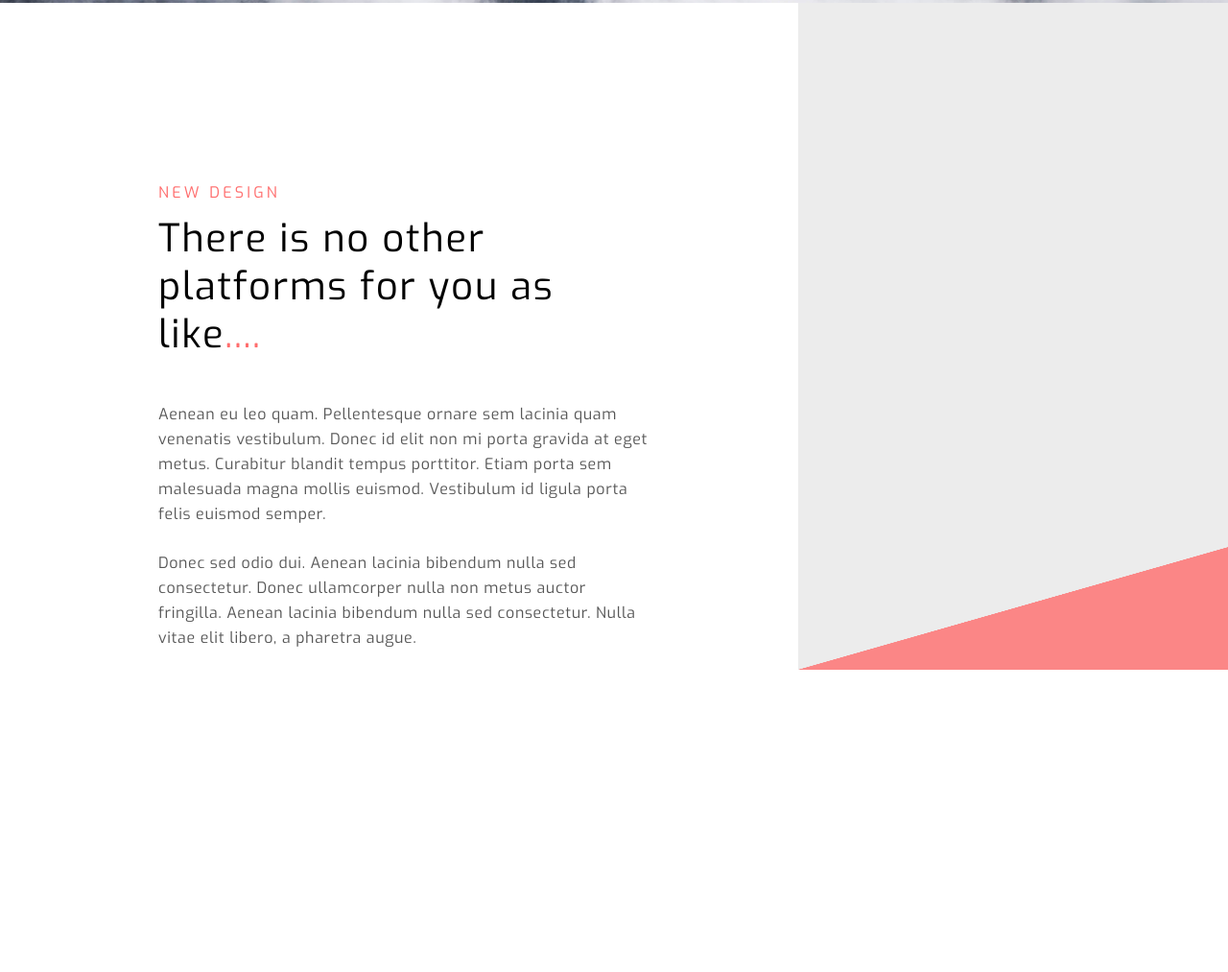
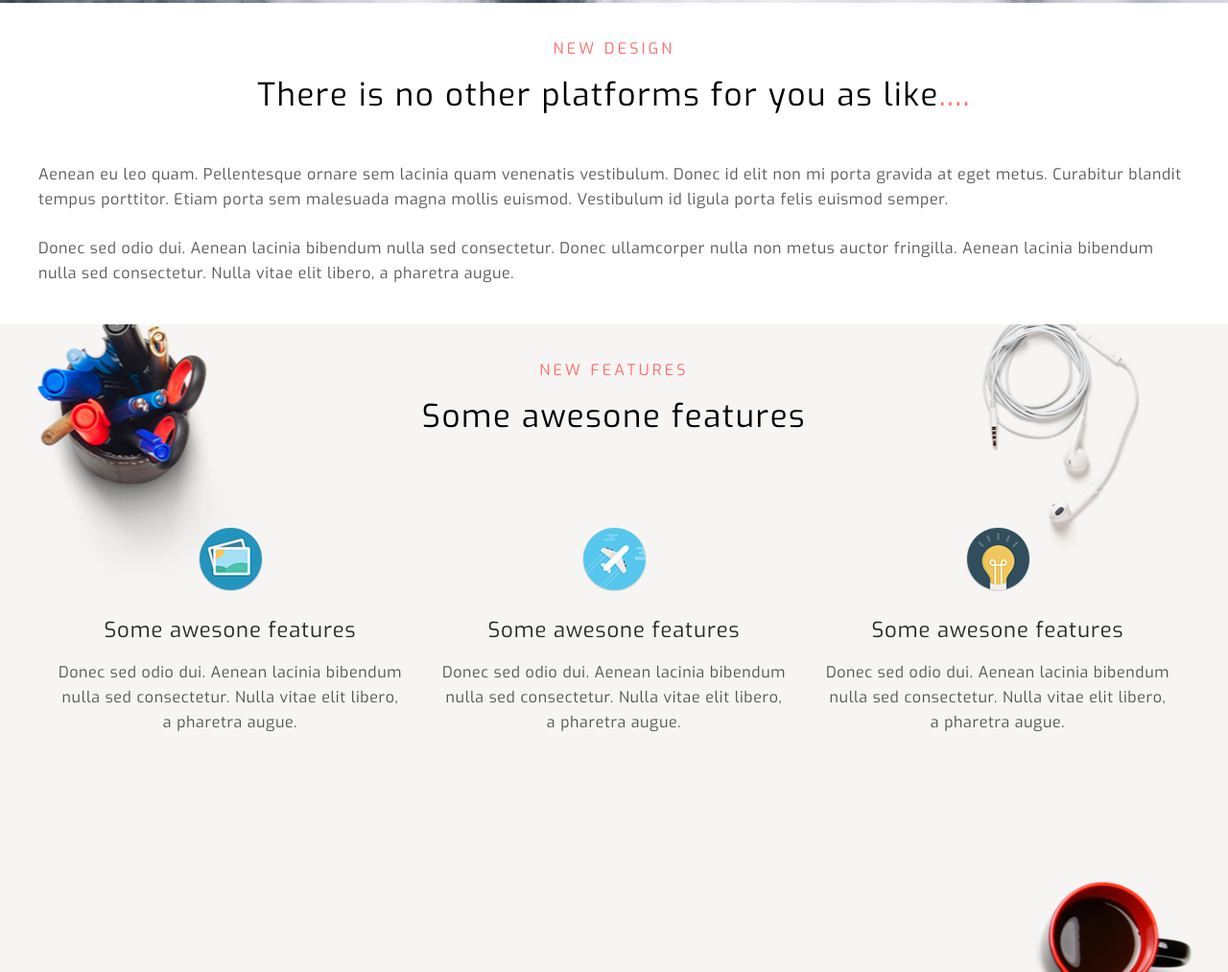
Before and after one commit to legion91/Portfolio, a website: page index.html in a window 1280 px wide. Shown: the part 807-1820 px from the top of the page at 96% size. Before the commit the page ends 1505 px from the top, so only its background shows below. Drawn offline with nearby package versions, Linux system fonts and the light colour scheme.

Commit message:
-restore section

```diff
--- a/index.html
+++ b/index.html
@@ -5,8 +5,11 @@
   <meta name="viewport"
         content="width=device-width, user-scalable=no, initial-scale=1.0, maximum-scale=1.0, minimum-scale=1.0">
   <meta http-equiv="X-UA-Compatible" content="ie=edge">
-  <link rel="stylesheet" href="build/css/main.css">
-  <link rel="shortcut icon" type='image/x-icon' href="build/img/favicon.ico">
+    <link rel="stylesheet" href="build/css/main.css">
+    <link rel="shortcut icon" type='image/x-icon' href="build/img/favicon.ico">
+    <script src="https://cdn.jsdelivr.net/npm/jquery@3.4.1/dist/jquery.min.js"></script>
+    <link rel="stylesheet" href="https://cdn.jsdelivr.net/gh/fancyapps/fancybox@3.5.7/dist/jquery.fancybox.min.css"/>
+    <script src="https://cdn.jsdelivr.net/gh/fancyapps/fancybox@3.5.7/dist/jquery.fancybox.min.js"></script>
   <title>Start Ex</title>
 </head>
 <body>
@@ -14,7 +17,7 @@
   <header class="hero">
       <div class="hero__block">
           <h1 class="hero__block-heading">There is no other platforms for you as like</h1>
-          <img class="hero__block-button-play" src="build/img/play.png" alt="play">
+          <a data-fancybox href="https://www.youtube.com/watch?v=gjfBw_3D15U" data-width="1280" data-height="720"><img class="hero__block-button-play" src="build/img/play.svg" alt="play" title="WATCH ME"></a>
           <button class="hero__block-button-try-now">Try now</button>
           <p class="hero__block-note">* No need to add cards details</p>
       </div>
@@ -26,7 +29,7 @@
           <div class="design__left-box">
               <h4 class="design__sub-heading sub-heading">NEW DESIGN</h4>
               <h2 class="design__heading heading">There is no other platforms for you as like<span>....</span></h2>
-              <p class="design__description description child">Aenean eu leo quam. Pellentesque ornare sem lacinia quam venenatis vestibulum. Donec id elit non mi porta gravida at eget metus. Curabitur blandit tempus porttitor. Etiam porta sem malesuada magna mollis euismod. Vestibulum id ligula porta felis euismod semper.</p>
+              <p class="design__description description">Aenean eu leo quam. Pellentesque ornare sem lacinia quam venenatis vestibulum. Donec id elit non mi porta gravida at eget metus. Curabitur blandit tempus porttitor. Etiam porta sem malesuada magna mollis euismod. Vestibulum id ligula porta felis euismod semper.</p>
               <p class="design__description description"> Donec sed odio dui. Aenean lacinia bibendum nulla sed consectetur. Donec ullamcorper nulla non metus auctor fringilla. Aenean lacinia bibendum nulla sed consectetur. Nulla vitae elit libero, a pharetra augue.</p>
           </div>
           <div class="design__right-box">
@@ -34,8 +37,26 @@
           </div>
       </section>
 
-      <section>
-
+      <section class="awesone-features">
+          <h4 class="awesone-features__sub-heading sub-heading">NEW FEATURES</h4>
+          <h2 class="awesone-features__heading heading">Some awesone features</h2>
+          <div class="awesone-features__column">
+              <div class="awesone-features__card">
+                  <img class="awesone-features__cardbg" src="build/img/photos.png" alt="photos">
+                  <h5 class="awesone-features__card-title">Some awesone features</h5>
+                  <p class="description">Donec sed odio dui. Aenean lacinia bibendum nulla sed consectetur. Nulla vitae elit libero, a pharetra augue.</p>
+              </div>
+              <div class="awesone-features__card">
+                  <img class="awesone-features__cardbg" src="build/img/airplane.png" alt="airplane">
+                  <h5 class="awesone-features__card-title">Some awesone features</h5>
+                  <p class="description">Donec sed odio dui. Aenean lacinia bibendum nulla sed consectetur. Nulla vitae elit libero, a pharetra augue.</p>
+              </div>
+              <div class="awesone-features__card">
+                  <img class="awesone-features__cardbg" src="build/img/bulb.png" alt="bulb">
+                  <h5 class="awesone-features__card-title">Some awesone features</h5>
+                  <p class="description">Donec sed odio dui. Aenean lacinia bibendum nulla sed consectetur. Nulla vitae elit libero, a pharetra augue.</p>
+              </div>
+          </div>
       </section>
 
       <section>
@@ -60,5 +81,8 @@
 
   </footer>
 
+  <script src="js/._jquery.js"></script>
+  <script src="youtuber/._youtuber.js"></script>
+
 </body>
 </html>
--- /dev/null
+++ b/src/css/awesone-features.scss
@@ -0,0 +1,100 @@
+.awesone-features {
+  width: 100%;
+  min-height: 675px;
+  background-image: url(../img/background-awesone.png);
+  background-position: center;
+  background-repeat: no-repeat;
+  background-size: cover;
+  display: flex;
+  text-align: center;
+  flex-direction: column;
+  padding-top: 140px;
+
+  @include media-query($tablet) {
+    width: 100%;
+    padding: 40px;
+  }
+
+  @include media-query($small) {
+    padding: 20px;
+  }
+}
+
+.awesone-features__sub-heading {
+  margin-bottom: 15px;
+}
+
+.awesone-features__heading {
+  margin-bottom: 90px;
+
+  @include media-query($tablet) {
+    font-size: 33px;
+  }
+
+  @include media-query($small) {
+    margin: 0 0 45px;
+  }
+}
+
+.awesone-features__column {
+  width: 100%;
+  display: flex;
+  justify-content: space-around;
+  align-items: baseline;
+  Flex-wrap: wrap;
+  padding: 0 125px;
+
+  @include media-query($tablet) {
+    padding: unset;
+  }
+}
+
+.awesone-features__card {
+  max-width: 360px;
+  width: 100%;
+  display: flex;
+  flex-direction: column;
+  text-align: center;
+  margin-bottom: 20px;
+
+  &:last-child {
+    margin-bottom: 0;
+  }
+
+  @include media-query($small) {
+    max-width: unset;
+  }
+}
+
+.awesone-features__cardbg {
+  margin: auto;
+  margin-bottom: 30px;
+  cursor: pointer;
+
+  &:hover {
+    transform: rotate(720deg);
+    box-shadow: 0px 0px 36px -9px rgba(50, 57, 105, 1);
+    transform: scaleX(-1);
+    border-radius: 50%;
+  }
+}
+
+.awesone-features__card-title {
+  color: $color_text;
+  font-family: $primary_font;
+  font-size: 22px;
+  font-weight: 500;
+  letter-spacing: 0.88px;
+  margin-bottom: 20px;
+}
+
+.card-text {
+  max-height: 70px;
+  opacity: 0.66;
+  font-family: $primary_font;
+  font-size: 16px;
+  font-weight: 500;
+  line-height: 26px;
+  letter-spacing: 0.64px;
+  margin-bottom: 20px;
+}
--- a/src/css/design-section.scss
+++ b/src/css/design-section.scss
@@ -7,25 +7,34 @@
 .design__left-box {
   width: 65%;
   position: relative;
-  padding: 190px 150px 20px 165px;
+  padding: 190px 150px 190px 165px;
   z-index: 5;
 
-  @include media-query($medium-down) {
+  @include media-query($tablet) {
     width: 100%;
-    padding: 40px 40px 20px 40px;
+    padding: 40px;
   }
 
   @include media-query($small) {
-    padding: 20px 20px 20px 20px;
+    padding: 20px;
   }
 }
 
 .design__sub-heading {
    margin-bottom: 15px;
+
+  @include media-query($tablet) {
+    text-align: center;
+  }
  }
 
 .design__heading {
   margin-bottom: 45px;
+
+  @include media-query($tablet) {
+    font-size: 33px;
+    text-align: center;
+  }
 
   span {
     color: $primary_red;
@@ -33,11 +42,11 @@
 }
 
 .design__description {
+  margin-bottom: 25px;
 
-}
-
-.child {
-  margin-bottom: 25px;
+  &:last-child {
+    margin-bottom: 0;
+  }
 }
 
 .design__right-box {
@@ -45,15 +54,13 @@
   background-color: $primary_backgraund;
   display: flex;
   align-items: flex-end;
-  position: relative;
 
-  @include media-query($medium-down) {
+  @include media-query($tablet) {
     display: none;
   }
 }
 
 .design__delta {
-  height: 10vw;
-  width: 100%;
-  position: absolute;
+   height: 60%;
+   width: 100%;
 }
--- a/src/css/global.scss
+++ b/src/css/global.scss
@@ -14,10 +14,6 @@
   line-height: 50px;
   letter-spacing: 1.6px;
   color: $primary_black;
-
-  @include media-query($medium-down) {
-    font-size: 30px;
-  }
 }
 
 .description {
--- a/src/css/hero-section.scss
+++ b/src/css/hero-section.scss
@@ -11,6 +11,11 @@
   display: flex;
   justify-content: center;
   text-align: center;
+
+  @include media-query($small) {
+    min-height: unset;
+    padding: 20px;
+  }
 
   .hero__block {
     display: flex;
@@ -52,6 +57,10 @@
       }
     }
 
+    img [title="WATCH ME"] {
+      border-radius: 50%;
+    }
+
     .hero__block-button-try-now {
       color: $primary_white;
       background-color: $primary_red;
@@ -80,7 +89,8 @@
 
       @include media-query($small) {
         padding-bottom: 20px;
-        color: $primary_red;
+        color: $primary_white;
+        opacity: 1;
       }
     }
   }
--- a/src/css/main.scss
+++ b/src/css/main.scss
@@ -2,5 +2,6 @@
 @import "nullstyle";
 @import "fonts";
 @import "hero-section";
+@import "global";
 @import "design-section";
-@import "global";
+@import "awesone-features";
--- a/src/css/variables.scss
+++ b/src/css/variables.scss
@@ -24,9 +24,9 @@
   Grid Breakpoints and Class Names
     - Do not change the variable names
 ==============================================================================*/
-$grid-medium: 768px;
-$grid-large: 992px;
-$grid-tablet: 1200px;
+$grid-medium: 750px;
+$grid-large: 990px;
+$grid-tablet: 1280px;
 $grid-widescreen: 1400px;
 
 $small: 'small'; //Мобила
```
Also changed, not shown: README.md (deleted), build/css/main.css, build/img/airplane.png (added), build/img/background-awesone.png (added), build/img/bulb.png (added), build/img/photos.png (added), build/img/play.svg (added), 1 other file.
